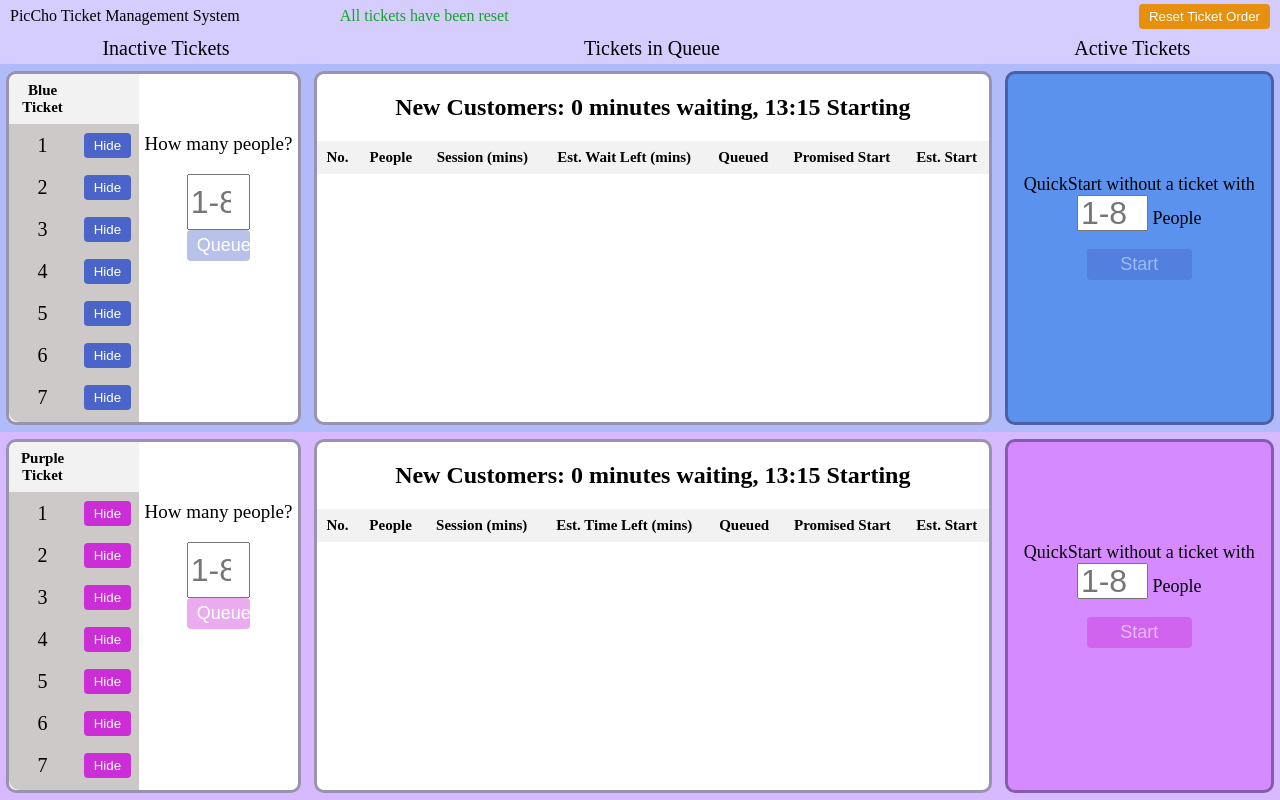
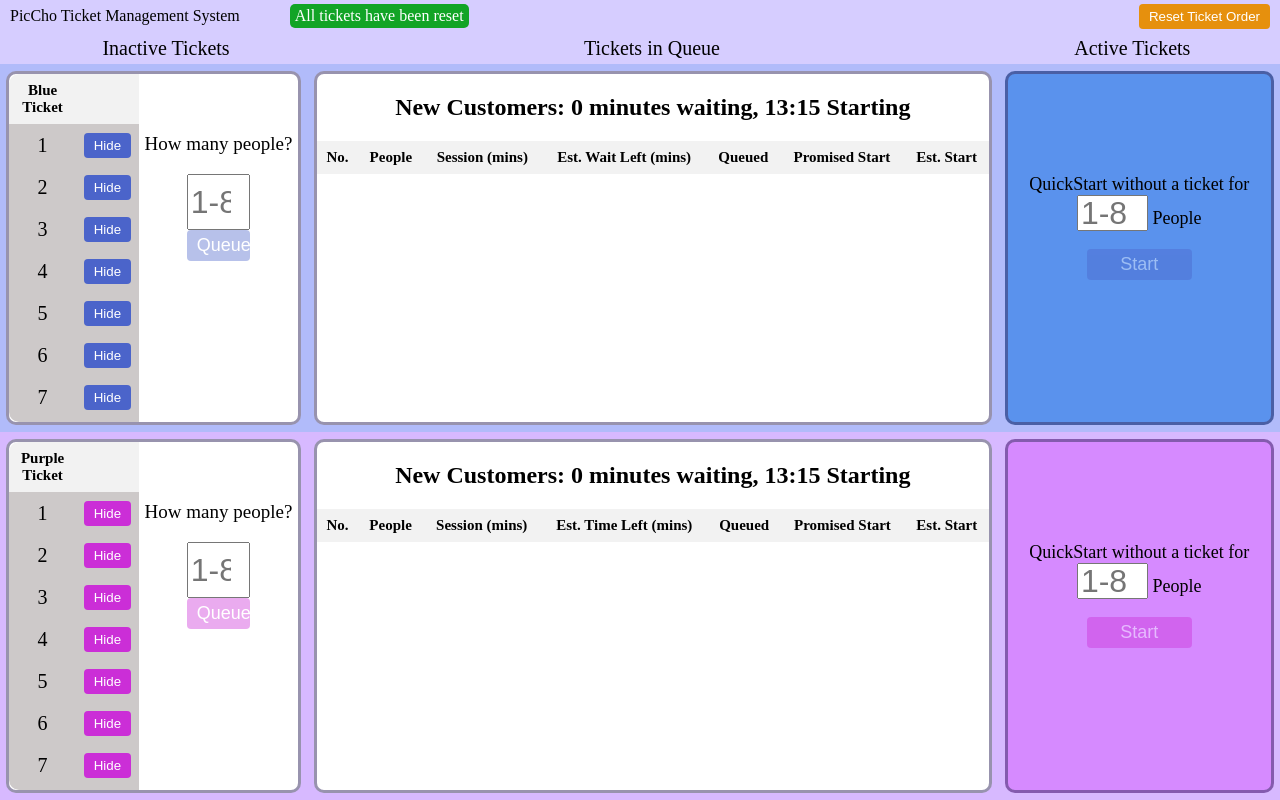
Before and after one commit to kasmello/PicCho-staff, an Angular app: page /#/ticket-management in a window 1280 px wide. Built offline with nearby package versions, Linux system fonts and the light colour scheme; a web font is replaced by a local one.

Commit message:
notifications added but not working, blink fixed to disappear when time is adjustedx

```diff
--- a/src/app/ticket-tracker/ticket-tracker.component.css
+++ b/src/app/ticket-tracker/ticket-tracker.component.css
@@ -225,7 +225,11 @@ input {
 }
 
 .error {
-    color:rgb(195, 43, 43)
+    background-color:rgb(195, 43, 43);
+    color: #ffffff;
+    padding: 3px 5px;
+    border-radius: 5px;
+
 }
 
 .late {
@@ -239,7 +243,10 @@ input {
 }
 
 .success {
-    color:rgb(18, 164, 38)
+    background-color:rgb(18, 164, 38);
+    color: #ffffff;
+    padding: 3px 5px ;
+    border-radius: 5px;
 }
 
 @keyframes blue-blink {
--- a/src/app/ticket-tracker/ticket-tracker.component.html
+++ b/src/app/ticket-tracker/ticket-tracker.component.html
@@ -1,8 +1,8 @@
 <div class="ticket-header">
     <div class="left-content">
         <span>PicCho Ticket Management System</span>
-        <span class="error">{{ errorMessage }}</span>
-        <span class="success">{{ successMessage }}</span>
+        <span *ngIf="errorMessage" class="error">{{ errorMessage }}</span>
+        <span *ngIf="successMessage" class="success">{{ successMessage }}</span>
     </div>
     <button (click)="resetTickets()" [disabled] = "(tickets | filterTickets:inactiveFilter).length!==noTickets">Reset Ticket Order</button>
 </div>
@@ -93,7 +93,7 @@
             </div>
             <ng-template #noItemsBlue>
                 <div class="noActive">
-                <p class="quickstart">QuickStart without a ticket with<br><input #queueBluePeopleQuick [(ngModel)]="queueBluePeopleQuickVar" type="number" min=1 max=8 placeholder="1-8"
+                <p class="quickstart">QuickStart without a ticket for<br><input #queueBluePeopleQuick [(ngModel)]="queueBluePeopleQuickVar" type="number" min=1 max=8 placeholder="1-8"
                     (keydown.enter)="checkToProceed(queueBluePeopleQuickVar,1,8); !errorMessage ? quickSessionStart('blue', queueBluePeopleQuickVar) : null"> People</p>
                 <button (click)="checkToProceed(queueBluePeopleQuickVar,1,8); !errorMessage ? quickSessionStart('blue', queueBluePeopleQuickVar) : null" [disabled]="!queueBluePeopleQuickVar">Start</button>
                 <p *ngIf="queueBluePeopleQuickVar>0&&queueBluePeopleQuickVar<9">{{getSessionTime(queueBluePeopleQuickVar)}} min session:<br>
@@ -186,7 +186,7 @@
                 </div>
                 <ng-template #noItemsPurple>
                     <div class="noActive">
-                    <p class="quickstart">QuickStart without a ticket with<br><input #queuePurplePeopleQuick [(ngModel)]="queuePurplePeopleQuickVar" type="number" min=1 max=8 placeholder="1-8"
+                    <p class="quickstart">QuickStart without a ticket for<br><input #queuePurplePeopleQuick [(ngModel)]="queuePurplePeopleQuickVar" type="number" min=1 max=8 placeholder="1-8"
                         (keydown.enter)="checkToProceed(queuePurplePeopleQuickVar,1,8); !errorMessage ? quickSessionStart('purple', queuePurplePeopleQuickVar) : null"> People</p>
                     <button (click)="checkToProceed(queuePurplePeopleQuickVar,1,8); !errorMessage ? quickSessionStart('purple', queuePurplePeopleQuickVar) : null" [disabled]="!queuePurplePeopleQuickVar">Start</button>
                     <p *ngIf="queuePurplePeopleQuickVar>0&&queuePurplePeopleQuickVar<9">{{getSessionTime(queuePurplePeopleQuickVar)}} min session:<br>
--- a/src/app/ticket-tracker/ticket-tracker.component.ts
+++ b/src/app/ticket-tracker/ticket-tracker.component.ts
@@ -43,6 +43,7 @@ export class TicketTrackerComponent implements OnInit {
 
       }
     } else {
+      this.resetBlink(colour);
       this.documentTitle = 'PicCho Ticket Manager'
     }
     this.titleService.setTitle(this.documentTitle);
@@ -57,6 +58,9 @@ export class TicketTrackerComponent implements OnInit {
     var input = confirm(`DOUBLE CHECK: Do you want to start the session for Ticket ${number} ${colour}?`)
     if (input) {
       this.sessionStart(number, colour);
+      if ('Notification' in window) {
+        Notification.requestPermission();
+      }
       return true
     } else {
       this.setErrorMessage('Start cancelled')
@@ -411,9 +415,6 @@ export class TicketTrackerComponent implements OnInit {
 
   ngOnInit(): void {
     this.resetTickets();
-    if ('Notification' in window) {
-      Notification.requestPermission();
-    }
     setInterval(()=> { this.tickets = this.tickets.map(obj => obj)}, 1000);
     // this.toggleHideTicket(3,"purple");
     // this.toggleHideTicket(5,"purple");
```
Also changed, not shown: 3 other files (tests, documents, lock files or other folders).
